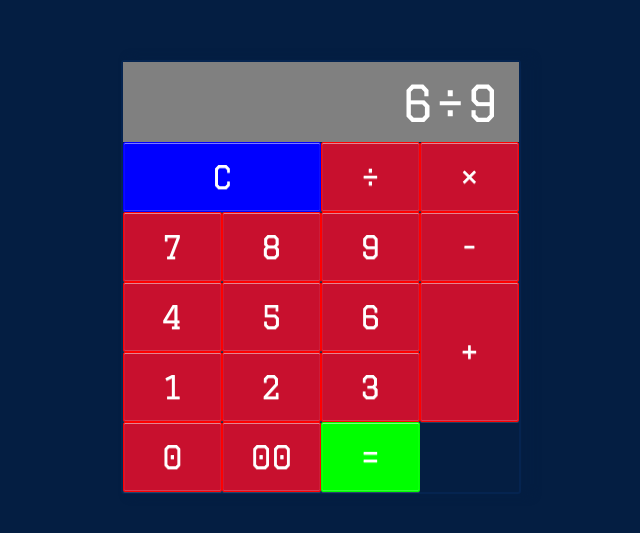
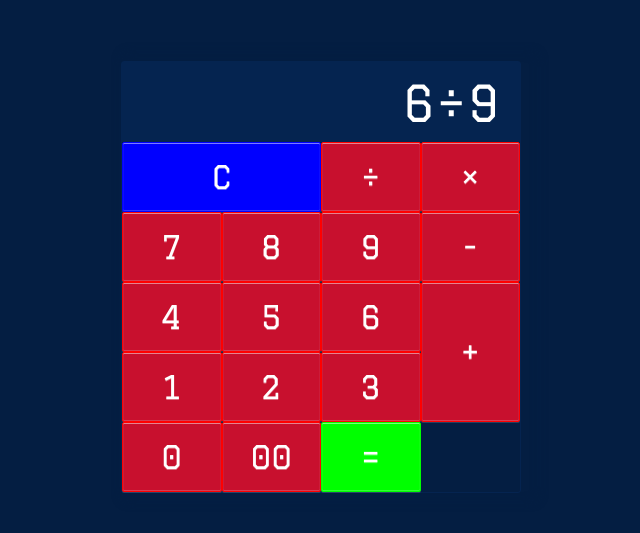
Before and after one commit to KechiEbite/Calculator-Grid-Assignment, a plain HTML site: page index.html in a window 1280 px wide. Shown: the part 123-656 px from the top of the page, without its empty margins (319-959 px from the left). Drawn offline with Linux system fonts and the light colour scheme.

Commit message:
Update style.css

```diff
--- a/all_css/style.css
+++ b/all_css/style.css
@@ -11,21 +11,21 @@ body {
     font-family: 'Graduate', cursive;
 }
 .calculator {
-    border: 2px solid #052450;
+    border: 1px solid #052450;
     border-radius: 3px;
     position: absolute;
     top: 50%;
     left: 50%;
     transform: translate(-50%, -50%);
     width: 400px;
-    box-shadow: 9px 0 9px 2px #041e42;
+    box-shadow: 9px 0 9px 9px #041e42;
 }
 .cal_display {
     width: 100%;
     font-size: 50px;
     height:80px;
     border: 0;
-    background-color: grey;
+    background-color: #052450;
     color: #ffffff;
     text-align: right;
     padding-right: 20px;
```
